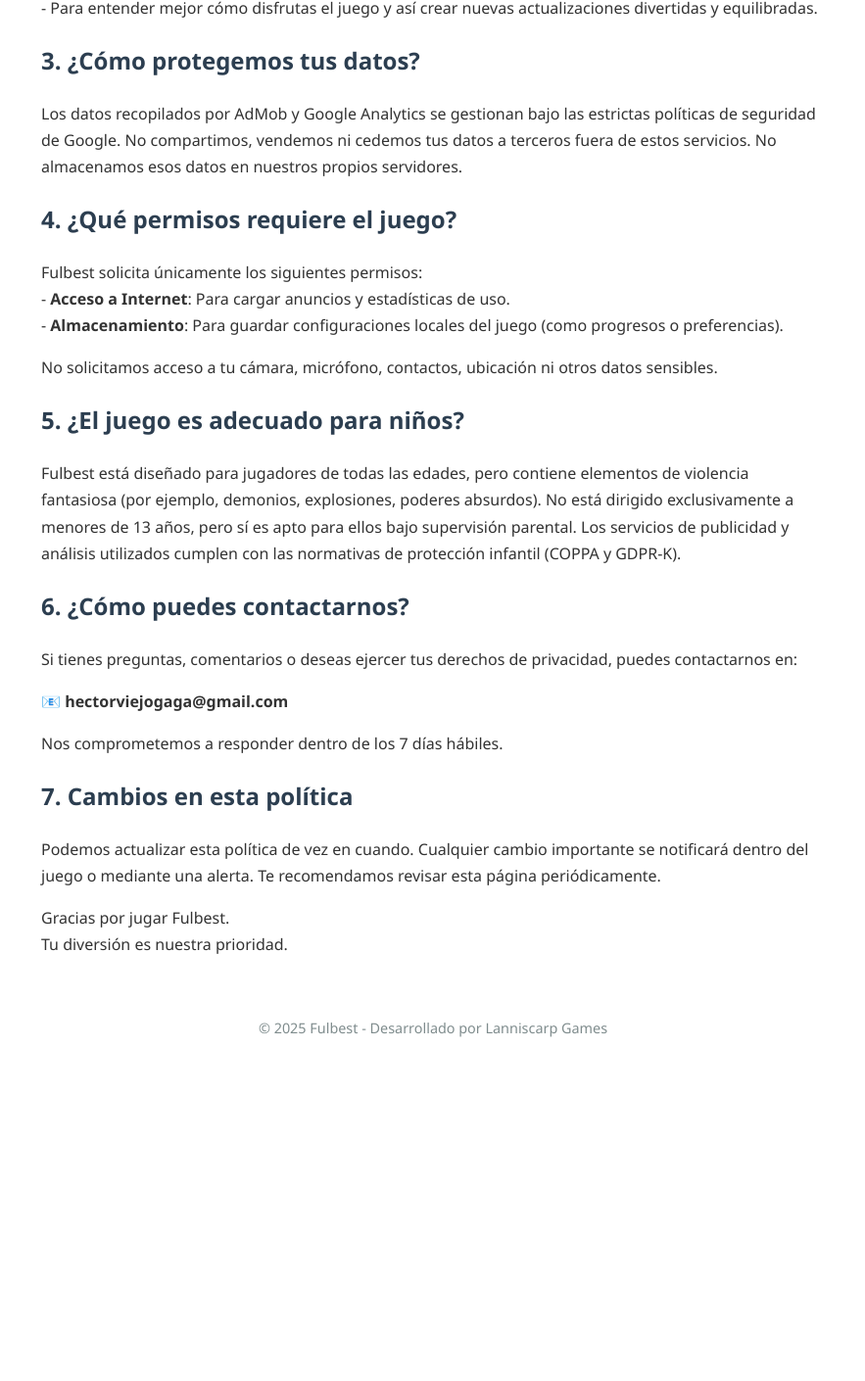
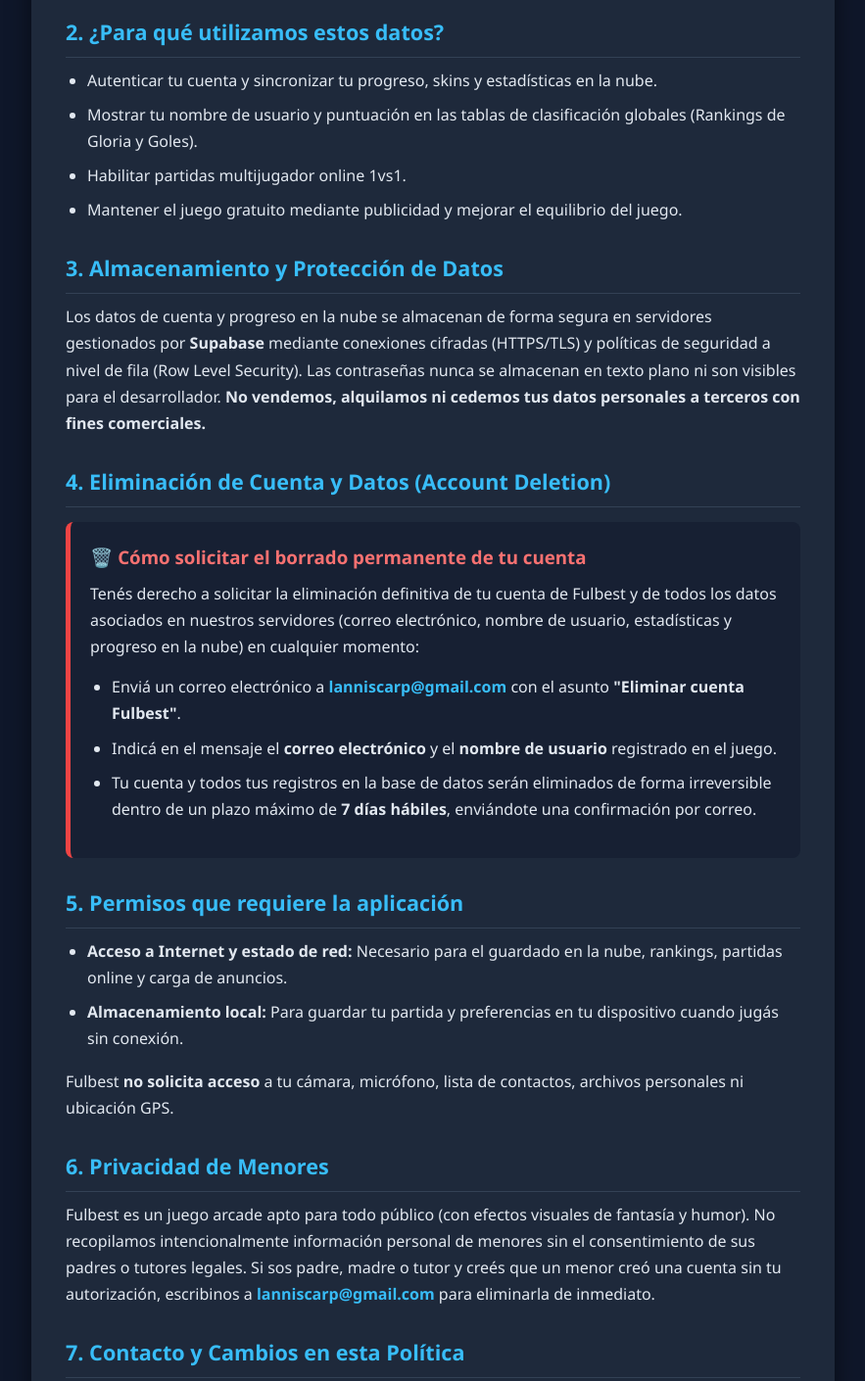
Before and after one commit to PedroDpol/fulbest_pub, a plain HTML site: page privacyp.html in a window 1280 px wide. Shown: the part 873-2283 px from the top of the page at 98% size, without its empty margins (198-1081 px from the left). Before the commit the page ends 1996 px from the top, so only its background shows below. Drawn offline with Linux system fonts and the light colour scheme.

Commit message:
Actualización política de privacidad
Updated privacy policy details including last update date and added information about data collection and usage.

```diff
--- a/privacyp.html
+++ b/privacyp.html
@@ -4,77 +4,160 @@
     <meta charset="UTF-8">
     <meta name="google-site-verification" content="KOSGpwayJLCj2YEfvsI9nAED_vYnZ7IhOF7mz2CboUo" />
     <meta name="viewport" content="width=device-width, initial-scale=1.0">
-    <title>Política de Privacidad - Fulbest</title>
+    <title>Política de Privacidad - Fulbest | Lanniscarp Games</title>
     <style>
+        * {
+            box-sizing: border-box;
+            margin: 0;
+            padding: 0;
+        }
         body {
             font-family: 'Segoe UI', Tahoma, Geneva, Verdana, sans-serif;
             line-height: 1.7;
-            max-width: 800px;
-            margin: 40px auto;
+            background-color: #0f172a;
+            color: #e2e8f0;
             padding: 20px;
-            color: #333;
         }
-        h1, h2 {
-            color: #2c3e50;
+        .container {
+            max-width: 820px;
+            margin: 20px auto;
+            background-color: #1e293b;
+            padding: 35px;
+            border-radius: 12px;
+            box-shadow: 0 10px 25px rgba(0,0,0,0.5);
         }
         h1 {
+            color: #38bdf8;
             text-align: center;
-            border-bottom: 2px solid #3498db;
-            padding-bottom: 10px;
+            border-bottom: 2px solid #334155;
+            padding-bottom: 12px;
+            margin-bottom: 10px;
+            font-size: 2rem;
+        }
+        .fecha {
+            text-align: center;
+            color: #94a3b8;
+            margin-bottom: 25px;
+            font-size: 0.95rem;
+        }
+        h2 {
+            color: #38bdf8;
+            margin-top: 28px;
+            margin-bottom: 10px;
+            border-bottom: 1px solid #334155;
+            padding-bottom: 6px;
+            font-size: 1.35rem;
+        }
+        p {
+            margin-bottom: 14px;
+        }
+        ul {
+            margin-left: 22px;
+            margin-bottom: 16px;
+        }
+        li {
+            margin-bottom: 8px;
+        }
+        a {
+            color: #38bdf8;
+            text-decoration: none;
+            font-weight: bold;
+        }
+        a:hover {
+            text-decoration: underline;
+        }
+        .delete-box {
+            background-color: #172033;
+            border-left: 5px solid #ef4444;
+            padding: 20px;
+            border-radius: 8px;
+            margin-top: 15px;
+            margin-bottom: 20px;
+        }
+        .delete-box h3 {
+            color: #f87171;
+            margin-bottom: 8px;
+        }
+        .back-link {
+            display: inline-block;
+            margin-bottom: 20px;
+            color: #94a3b8;
+            font-size: 0.9rem;
         }
         footer {
-            margin-top: 60px;
+            margin-top: 45px;
+            padding-top: 20px;
+            border-top: 1px solid #334155;
             text-align: center;
-            font-size: 0.9em;
-            color: #7f8c8d;
+            font-size: 0.9rem;
+            color: #94a3b8;
         }
     </style>
 </head>
 <body>
+
+<div class="container">
+    <a href="index.html" class="back-link">← Volver al inicio / Back to home</a>
+
     <h1>Política de Privacidad de Fulbest</h1>
-    <p><em>Última actualización: 20 de septiembre de 2025</em></p>
+    <p class="fecha"><em>Última actualización: 17 de noviembre de 2026</em></p>
 
-    <p>En Fulbest, valoramos tu privacidad. Esta política explica qué datos recopilamos, cómo los usamos y cómo los protegemos cuando juegas nuestro juego.</p>
+    <p>En <strong>Fulbest</strong> (desarrollado por Pedro Dottori - Lanniscarp Games), valoramos y respetamos tu privacidad. Esta política explica qué datos recopilamos, cómo los utilizamos, qué servicios de terceros intervienen y cómo podés gestionar o eliminar tu información.</p>
 
     <h2>1. ¿Qué datos recopilamos?</h2>
-    <p>Fulbest no recopila ni almacena ningún dato personal identificable de los jugadores, como nombre, correo electrónico, edad, ubicación o información de contacto. No pedimos ni guardamos ninguna información que te identifique directamente.</p>
-
-    <p>Sin embargo, el juego utiliza servicios de terceros que pueden recopilar ciertos datos técnicos automáticamente:</p>
+    <p>El uso de las funciones online y de guardado en la nube en Fulbest es <strong>opcional</strong>. Según cómo utilices el juego, recopilamos los siguientes datos:</p>
     <ul>
-        <li><strong>AdMob (Google)</strong>: Para mostrar anuncios, AdMob puede recopilar datos técnicos del dispositivo (como ID de publicidad, modelo, sistema operativo, IP, y comportamiento de interacción con anuncios) con el fin de personalizar la publicidad. Estos datos están sujetos a la <a href="https://policies.google.com/privacy" target="_blank">Política de Privacidad de Google</a>.</li>
-        <li><strong>Google Analytics (Firebase)</strong>: Utilizamos Google Analytics para entender cómo se juega Fulbest, por ejemplo: cuántas partidas se juegan, qué rivales son más populares, o cuánto tiempo pasan los jugadores en el juego. Esto nos ayuda a mejorar la experiencia. Google Analytics recopila datos anónimos y agregados — nunca vincula esta información a tu identidad personal.</li>
+        <li><strong>Datos de Cuenta y Perfil (Opcional):</strong> Si decidís registrarte para guardar tu progreso en la nube o competir en el ranking global, solicitamos tu <strong>correo electrónico</strong>, una <strong>contraseña</strong> (almacenada de forma cifrada mediante hash criptográfico irreversible) y un <strong>nombre de usuario público</strong>.</li>
+        <li><strong>Progreso y Estadísticas de Juego:</strong> Asociados a tu cuenta en la nube almacenamos tus estadísticas de partidos, goles totales, Puntos de Gloria, monedas virtuales (Fulcoins), skins desbloqueadas y progreso en el modo carrera para permitirte recuperar tu partida en cualquier dispositivo.</li>
+        <li><strong>Datos Técnicos y de Publicidad (Terceros):</strong>
+            <ul>
+                <li><strong>Google AdMob:</strong> Para mostrar anuncios dentro del juego, AdMob puede recopilar identificadores de publicidad del dispositivo (AAID/IDFA), dirección IP, modelo de dispositivo y métricas de interacción con anuncios, sujetos a la <a href="https://policies.google.com/privacy" target="_blank">Política de Privacidad de Google</a>.</li>
+                <li><strong>Google Play Games Services / Analytics:</strong> Para gestionar logros, marcadores y métricas anónimas de rendimiento y estabilidad del juego.</li>
+            </ul>
+        </li>
     </ul>
 
-    <h2>2. ¿Por qué usamos estos servicios?</h2>
-    <p>- Para ofrecerte un juego gratuito.<br>
-       - Para financiar su desarrollo mediante anuncios.<br>
-       - Para entender mejor cómo disfrutas el juego y así crear nuevas actualizaciones divertidas y equilibradas.</p>
+    <h2>2. ¿Para qué utilizamos estos datos?</h2>
+    <ul>
+        <li>Autenticar tu cuenta y sincronizar tu progreso, skins y estadísticas en la nube.</li>
+        <li>Mostrar tu nombre de usuario y puntuación en las tablas de clasificación globales (Rankings de Gloria y Goles).</li>
+        <li>Habilitar partidas multijugador online 1vs1.</li>
+        <li>Mantener el juego gratuito mediante publicidad y mejorar el equilibrio del juego.</li>
+    </ul>
 
-    <h2>3. ¿Cómo protegemos tus datos?</h2>
-    <p>Los datos recopilados por AdMob y Google Analytics se gestionan bajo las estrictas políticas de seguridad de Google. No compartimos, vendemos ni cedemos tus datos a terceros fuera de estos servicios. No almacenamos esos datos en nuestros propios servidores.</p>
+    <h2>3. Almacenamiento y Protección de Datos</h2>
+    <p>Los datos de cuenta y progreso en la nube se almacenan de forma segura en servidores gestionados por <strong>Supabase</strong> mediante conexiones cifradas (HTTPS/TLS) y políticas de seguridad a nivel de fila (Row Level Security). Las contraseñas nunca se almacenan en texto plano ni son visibles para el desarrollador. <strong>No vendemos, alquilamos ni cedemos tus datos personales a terceros con fines comerciales.</strong></p>
 
-    <h2>4. ¿Qué permisos requiere el juego?</h2>
-    <p>Fulbest solicita únicamente los siguientes permisos:<br>
-       - <strong>Acceso a Internet</strong>: Para cargar anuncios y estadísticas de uso.<br>
-       - <strong>Almacenamiento</strong>: Para guardar configuraciones locales del juego (como progresos o preferencias).</p>
-    <p>No solicitamos acceso a tu cámara, micrófono, contactos, ubicación ni otros datos sensibles.</p>
+    <h2 id="eliminar-cuenta">4. Eliminación de Cuenta y Datos (Account Deletion)</h2>
+    <div class="delete-box">
+        <h3>🗑️ Cómo solicitar el borrado permanente de tu cuenta</h3>
+        <p>Tenés derecho a solicitar la eliminación definitiva de tu cuenta de Fulbest y de todos los datos asociados en nuestros servidores (correo electrónico, nombre de usuario, estadísticas y progreso en la nube) en cualquier momento:</p>
+        <ul>
+            <li>Enviá un correo electrónico a <a href="mailto:lanniscarp@gmail.com?subject=Eliminar%20cuenta%20Fulbest">lanniscarp@gmail.com</a> con el asunto <strong>"Eliminar cuenta Fulbest"</strong>.</li>
+            <li>Indicá en el mensaje el <strong>correo electrónico</strong> y el <strong>nombre de usuario</strong> registrado en el juego.</li>
+            <li>Tu cuenta y todos tus registros en la base de datos serán eliminados de forma irreversible dentro de un plazo máximo de <strong>7 días hábiles</strong>, enviándote una confirmación por correo.</li>
+        </ul>
+    </div>
 
-    <h2>5. ¿El juego es adecuado para niños?</h2>
-    <p>Fulbest está diseñado para jugadores de todas las edades, pero contiene elementos de violencia fantasiosa (por ejemplo, demonios, explosiones, poderes absurdos). No está dirigido exclusivamente a menores de 13 años, pero sí es apto para ellos bajo supervisión parental. Los servicios de publicidad y análisis utilizados cumplen con las normativas de protección infantil (COPPA y GDPR-K).</p>
+    <h2>5. Permisos que requiere la aplicación</h2>
+    <ul>
+        <li><strong>Acceso a Internet y estado de red:</strong> Necesario para el guardado en la nube, rankings, partidas online y carga de anuncios.</li>
+        <li><strong>Almacenamiento local:</strong> Para guardar tu partida y preferencias en tu dispositivo cuando jugás sin conexión.</li>
+    </ul>
+    <p>Fulbest <strong>no solicita acceso</strong> a tu cámara, micrófono, lista de contactos, archivos personales ni ubicación GPS.</p>
 
-    <h2>6. ¿Cómo puedes contactarnos?</h2>
-    <p>Si tienes preguntas, comentarios o deseas ejercer tus derechos de privacidad, puedes contactarnos en:</p>
-    <p><strong>📧 hectorviejogaga@gmail.com</strong></p>
-    <p>Nos comprometemos a responder dentro de los 7 días hábiles.</p>
+    <h2>6. Privacidad de Menores</h2>
+    <p>Fulbest es un juego arcade apto para todo público (con efectos visuales de fantasía y humor). No recopilamos intencionalmente información personal de menores sin el consentimiento de sus padres o tutores legales. Si sos padre, madre o tutor y creés que un menor creó una cuenta sin tu autorización, escribinos a <a href="mailto:lanniscarp@gmail.com">lanniscarp@gmail.com</a> para eliminarla de inmediato.</p>
 
-    <h2>7. Cambios en esta política</h2>
-    <p>Podemos actualizar esta política de vez en cuando. Cualquier cambio importante se notificará dentro del juego o mediante una alerta. Te recomendamos revisar esta página periódicamente.</p>
-
-    <p>Gracias por jugar Fulbest.<br>
-    Tu diversión es nuestra prioridad.</p>
+    <h2>7. Contacto y Cambios en esta Política</h2>
+    <p>Para cualquier consulta sobre privacidad o soporte técnico, podés escribirnos a:</p>
+    <p><strong>📧 <a href="mailto:lanniscarp@gmail.com">lanniscarp@gmail.com</a></strong></p>
+    <p>Podemos actualizar esta política ocasionalmente para reflejar nuevas funciones del juego. Cualquier cambio se publicará en esta misma página con su fecha de actualización.</p>
 
     <footer>
-        © 2025 Fulbest - Desarrollado por Lanniscarp Games
+        © 2026 Fulbest - Desarrollado por Pedro Dottori (Lanniscarp Games)
     </footer>
+</div>
+
 </body>
 </html>
```
